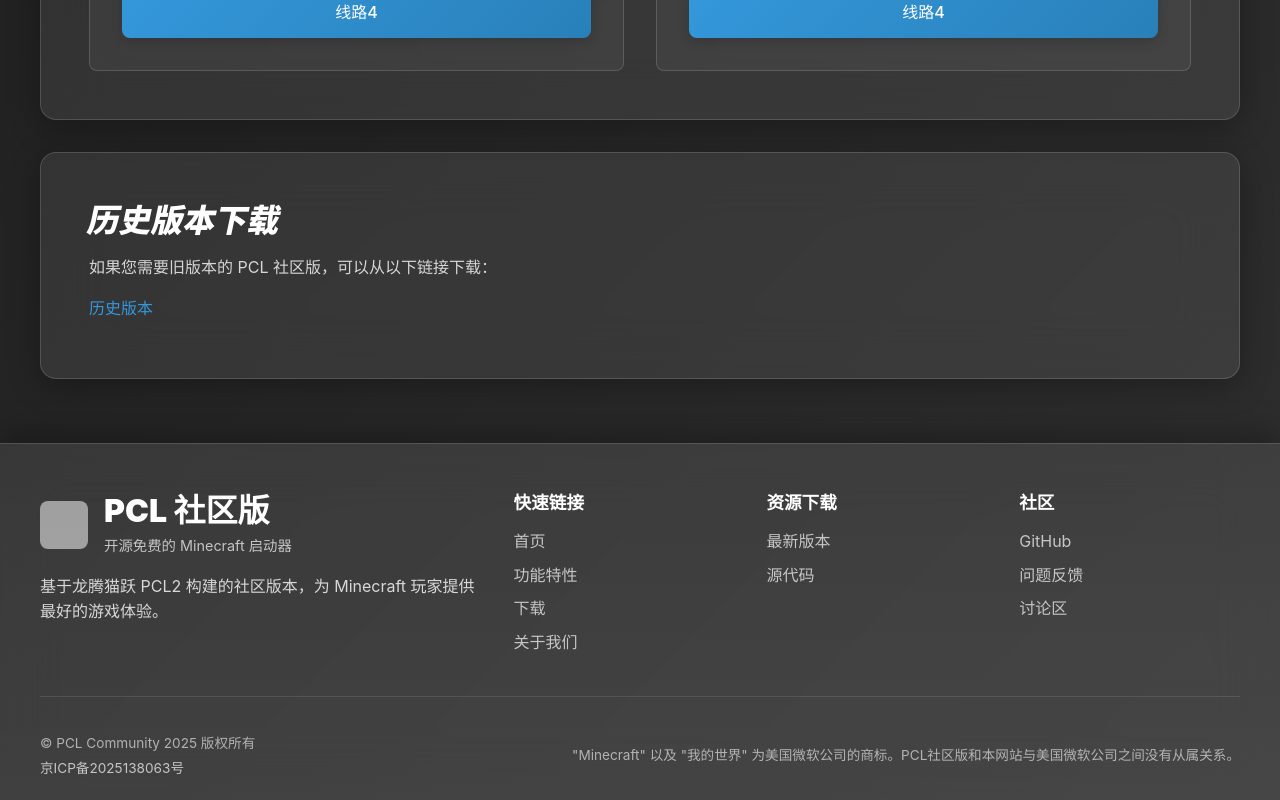
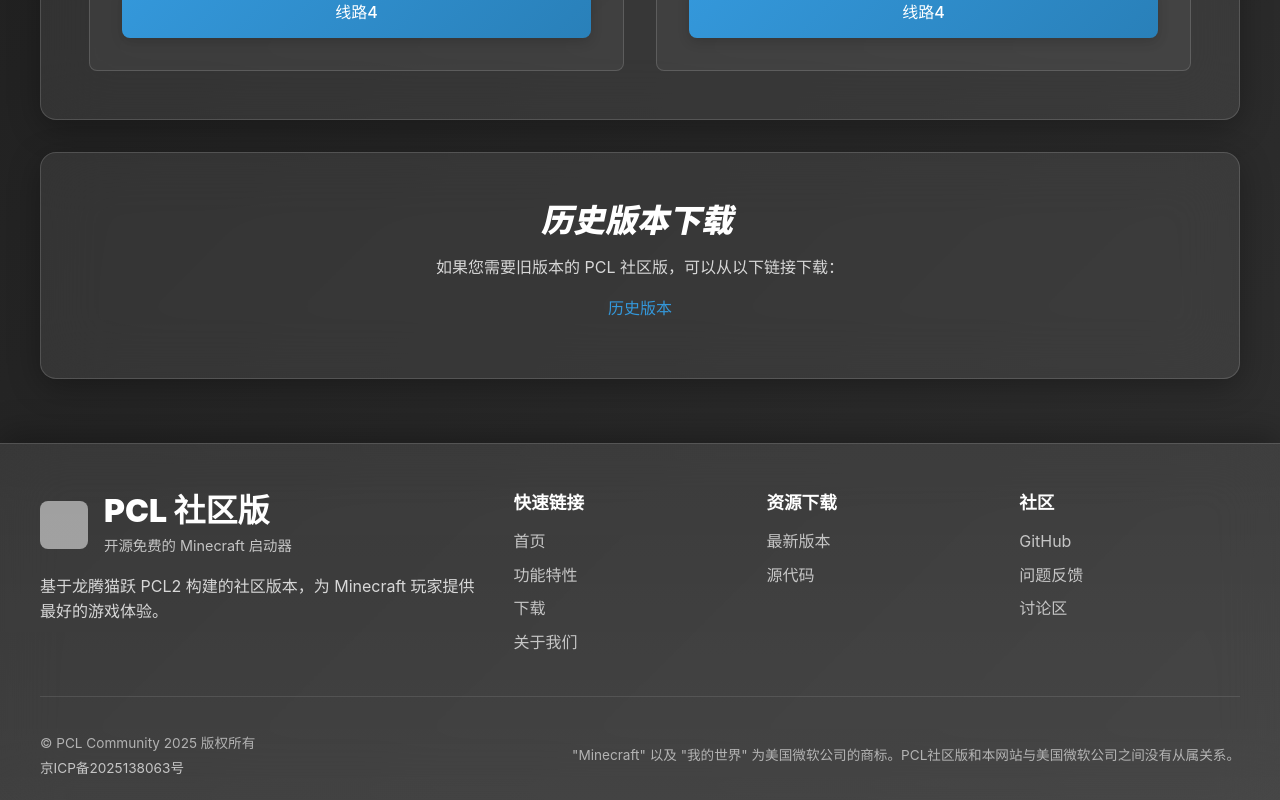
Before and after one commit to fishcpy/PCL2CE-web, a Vue app: page /download in a window 1280 px wide. Shown: the part 1098-1898 px from the top of the page. Built offline with nearby package versions, Linux system fonts and the light colour scheme; grey boxes are pictures that could not be loaded.

Commit message:
历史版本居中

```diff
--- a/src/views/AboutView.vue
+++ b/src/views/AboutView.vue
@@ -167,7 +167,6 @@
 .link-card:hover {
   background: var(--glass-bg-hover);
   border-color: var(--glass-border-hover);
-  transform: translateX(10px);
   box-shadow: var(--glass-shadow-hover);
 }
 
--- a/src/views/DownloadView.vue
+++ b/src/views/DownloadView.vue
@@ -270,6 +270,7 @@
   padding: 3rem;
   box-shadow: var(--glass-shadow);
   transition: var(--transition);
+  text-align: center;
 }
 
 .historical-versions-container:hover {
@@ -293,6 +294,8 @@
 .historical-versions-container ul {
   list-style: none;
   padding: 0;
+  display: flex;
+  justify-content: center;
 }
 
 .historical-versions-container li {
```
